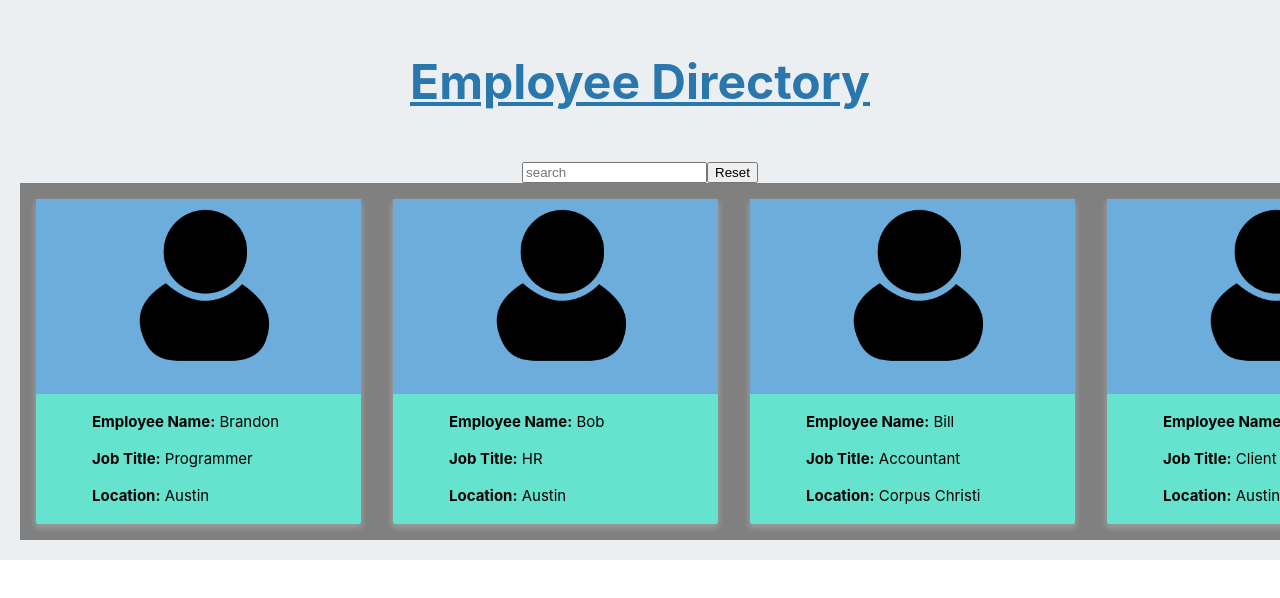
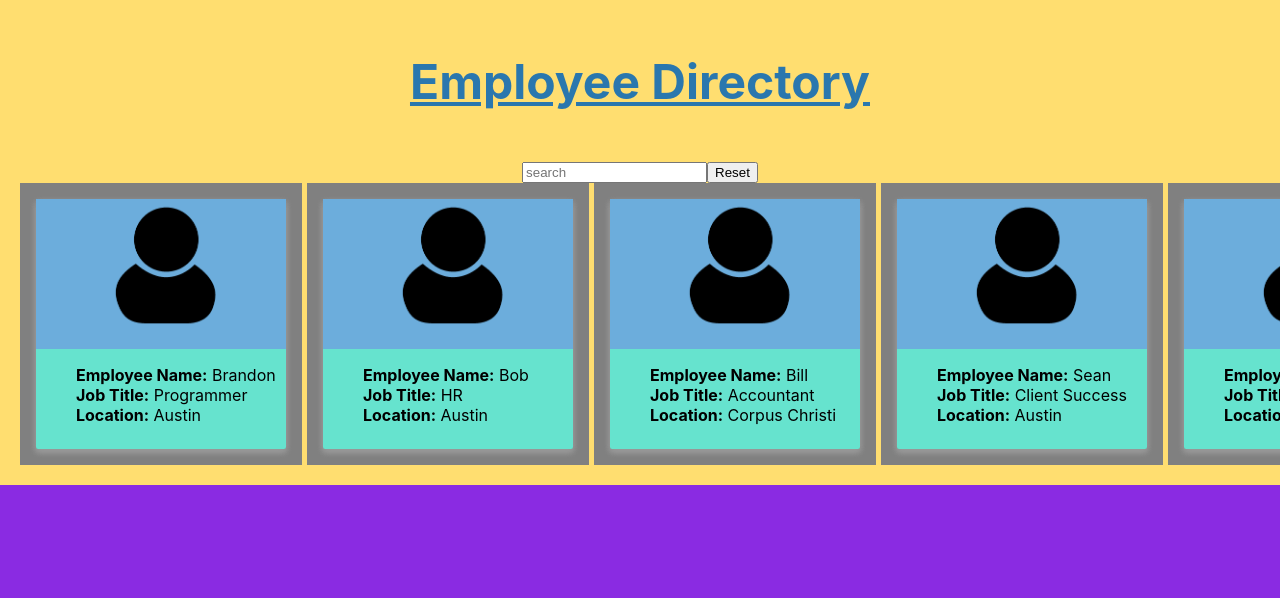
Before and after one commit to bcermak/ReactEmployeeDirectory, a React (Create React App) app: page / in a window 1280 px wide. Shown: the top 598 px of the page. Built offline with nearby package versions, Linux system fonts and the light colour scheme.

Commit message:
made secondary JSON file to try and fix the way employees display

```diff
--- a/public/index.html
+++ b/public/index.html
@@ -24,6 +24,7 @@
       work correctly both with client-side routing and a non-root public URL.
       Learn how to configure a non-root public URL by running `npm run build`.
     -->
+    <link rel="stylesheet" href="style.css">
     <title>React App</title>
   </head>
   <body>
--- /dev/null
+++ b/public/style.css
@@ -0,0 +1,3 @@
+body {
+    background-color: blueviolet;
+}
--- a/src/components/EmployeeCard/index.js
+++ b/src/components/EmployeeCard/index.js
@@ -3,7 +3,7 @@ import "./style.css";
 
 function EmployeeCard(props) {
   return (
-    <body style ={{backgroundColor: "grey"}}>
+    <div style ={{ backgroundColor: "grey", marginRight:"5px"}}>
         <div className="card">
           <div className="img-container">
             <img alt={props.name} src="\images\User_icon_BLACK-01.png" />
@@ -23,7 +23,7 @@ function EmployeeCard(props) {
           </div>
         </div>
 
-    </body>
+    </div>
   );
 }
 
--- a/src/components/EmployeeCard/style.css
+++ b/src/components/EmployeeCard/style.css
@@ -1,10 +1,9 @@
 .card {
   background: rgba(96, 252, 226, 0.801);
   border-radius: 2px;
-  height: 325px;
+  height: 250px;
   margin: 1rem;
-  position: relative;
-  width: 325px;
+  width: 250px;
   box-shadow: 0 3px 6px #999, 0 3px 6px #999;
   text-align: left;
 }
@@ -19,29 +18,7 @@
   width: 60%
 }
 
-.card > .content {
-  padding-left: 1rem;
-  padding-right: 1rem;
-  font-size: 15px;
-}
 
 .card > .content > ul {
   list-style-type: none;
 }
-
-.card > .content > ul > li {
-  margin-top: 18px;
-}
-
-.card > .remove {
-  color: #0091d5;
-  font-size: 48px;
-  position: absolute;
-  top: -20px;
-  right: 5px;
-  cursor: pointer;
-}
-
-.card > .remove:hover {
-  color: #0091d5;
-}
--- a/src/components/Wrapper/style.css
+++ b/src/components/Wrapper/style.css
@@ -1,6 +1,6 @@
 .wrapper {
   padding-top: 50px;
-  background: #ECEFF1;
+  background: rgb(255, 222, 112);
   height: 100%;
   display: flex;
   flex-flow: row wrap;
--- a/src/employees.json
+++ b/src/employees.json
@@ -7,35 +7,35 @@
     "image": "http://images.clipartpanda.com/user-clipart-matt-icons_preferences-desktop-personal.png"
   },
   {
-    "id": 1,
+    "id": 2,
     "name": "Bob",
     "jobTitle": "HR",
     "location": "Austin",
     "image": "http://images.clipartpanda.com/user-clipart-matt-icons_preferences-desktop-personal.png"
   },
   {
-    "id": 1,
+    "id": 3,
     "name": "Bill",
     "jobTitle": "Accountant",
     "location": "Corpus Christi",
     "image": "http://images.clipartpanda.com/user-clipart-matt-icons_preferences-desktop-personal.png"
   },
   {
-    "id": 1,
+    "id": 4,
     "name": "Sean",
     "jobTitle": "Client Success",
     "location": "Austin",
     "image": "http://images.clipartpanda.com/user-clipart-matt-icons_preferences-desktop-personal.png"
   },
   {
-    "id": 1,
+    "id": 5,
     "name": "Ralph",
     "jobTitle": "Sales",
     "location": "Austin",
     "image": "http://images.clipartpanda.com/user-clipart-matt-icons_preferences-desktop-personal.png"
   },
   {
-    "id": 1,
+    "id": 6,
     "name": "Jude",
     "jobTitle": "Sales",
     "location": "Austin"
```
Also changed, not shown: src/employees2.json (added, +49 -0 lines).
